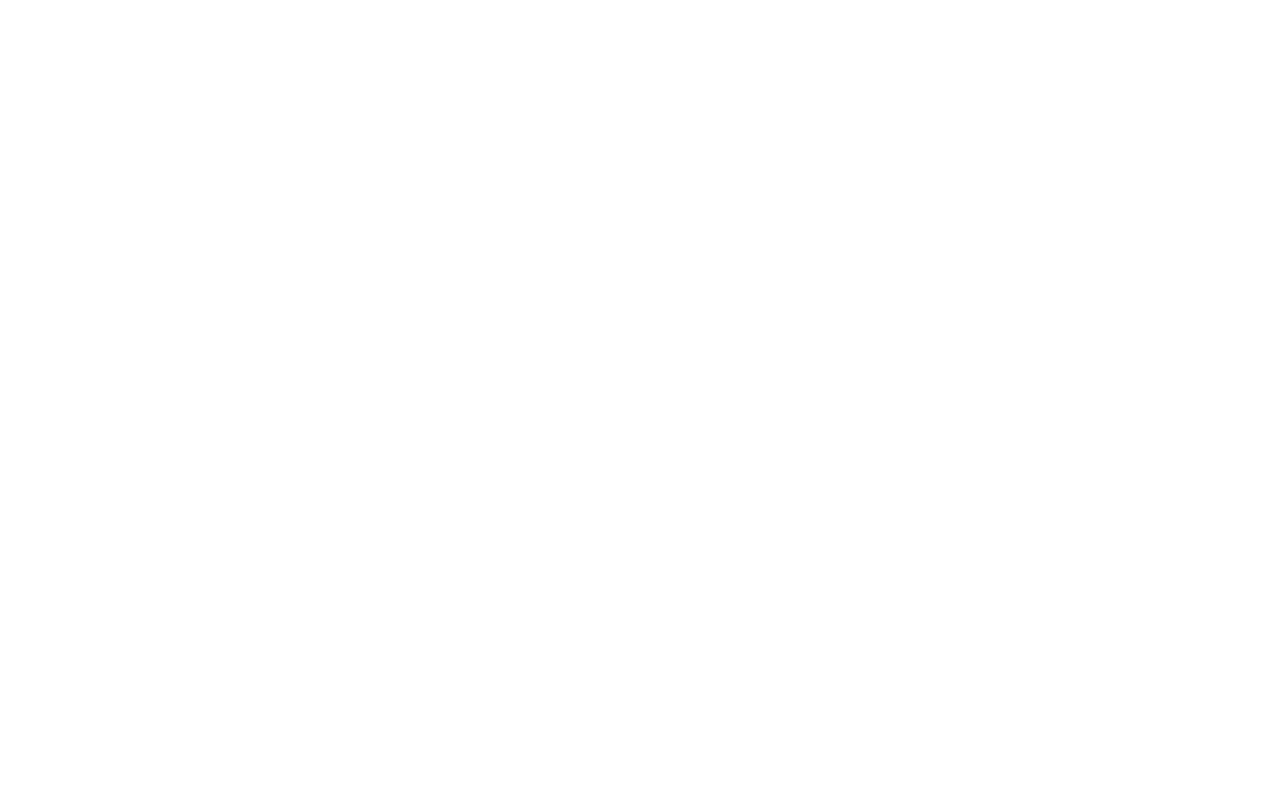
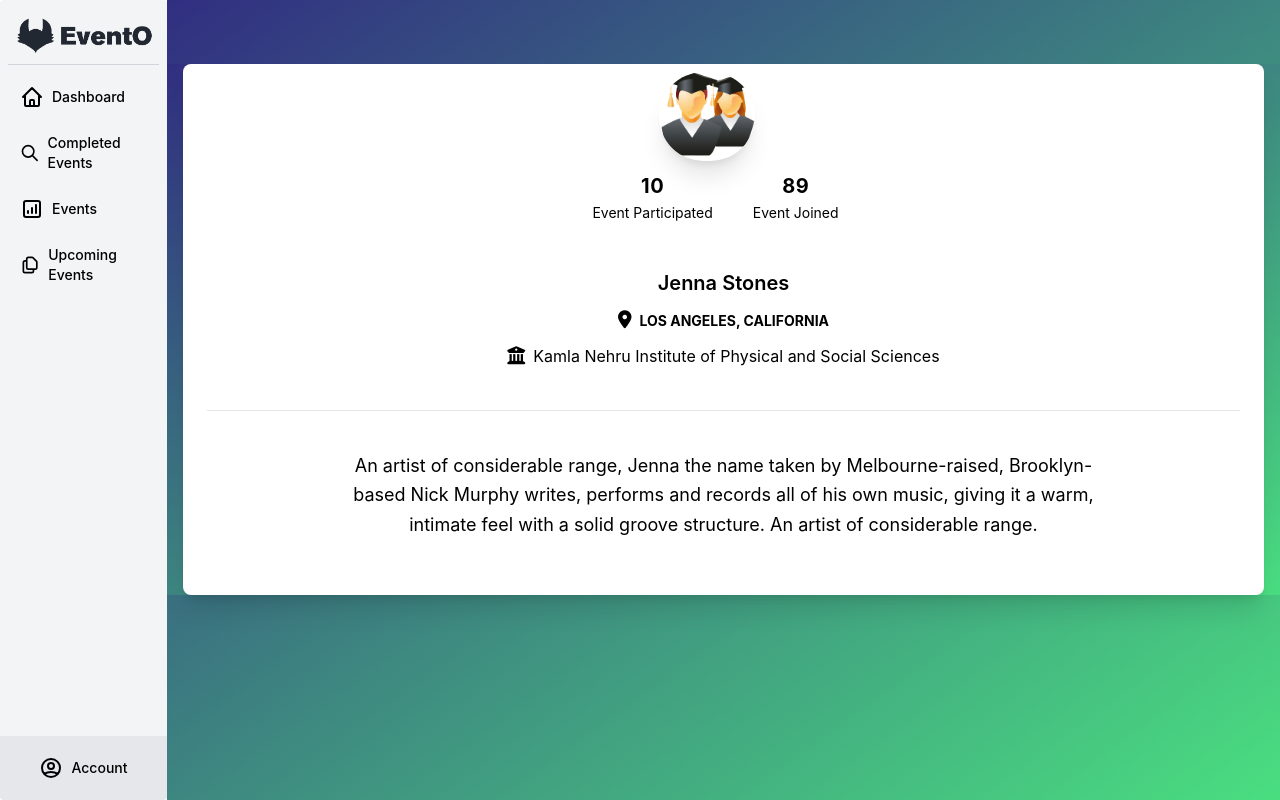
Before and after one commit to Maheep-gupta/evento-frontend, a React (Create React App) app: page /user/account in a window 1280 px wide. Before the commit this address had no page. Built offline with nearby package versions, Linux system fonts and the light colour scheme.

Commit message:
background Chnaged

```diff
--- a/src/App.js
+++ b/src/App.js
@@ -10,10 +10,11 @@
 import Dashboard from "./components/admin/Dashboard";
 import CompletedEvents from "./components/admin/CompletedEvents";
 import AdminEvent from "./components/admin/AdminEvent";
+import Account from "./components/Account";
 
 function App() {
   // This will get true after a successfull login of of the Admin
-  localStorage.setItem('adminLogged', false)
+  localStorage.setItem('adminLogged', true)
   const adminLogin = localStorage.getItem('adminLogged')
   console.log("App",adminLogin);
   return (
@@ -26,6 +27,7 @@
         <Route path="/search" exact element={<Search />} />
         <Route path="/participatedEvent" exact element={<ParticipatedEvents />} />
         <Route path="/upcomingEvent" exact element={<UpcomingEvent />} />
+        <Route path="/user/account" exact element={<Account />} />
 
         {/* Admin */}
 
@@ -39,6 +41,7 @@
         <Route path="/admin/upcomingEvent" exact element={<UpcomingEvent />} />
         <Route path="/admin/completedEvent" exact element={<CompletedEvents />} />
 
+
       </Routes>
     </>
   );
--- /dev/null
+++ b/src/components/Account.js
@@ -0,0 +1,75 @@
+import React from 'react'
+import Navbar from './Navbar'
+
+function Account() {
+    return (
+        <>
+            <div className='flex'>
+                <Navbar title='account' />
+                <div className='bg-gradient-to-tl from-green-400 to-indigo-900 w-full'>
+                    <section class=" bg-gradient-to-tl from-green-400 to-indigo-900 w-full">
+                        <div class="px-4 mx-auto">
+                            <div class="relative flex flex-col min-w-0 break-words bg-white w-full mb-6 shadow-xl rounded-lg mt-16">
+                                <div class="px-6">
+                                    <div class="flex flex-wrap justify-center">
+                                        <div class="w-full px-4 flex justify-center">
+                                            <div class="">
+                                                <img alt="..." src={require('../assets/student-icon.png')} class="shadow-xl rounded-full h-auto align-middle border-none absolute mt-2 -ml-20 lg:-ml-16 w-24" />
+                                            </div>
+                                        </div>
+                                        <div class="w-full px-4 text-center mt-20">
+                                            <div class="flex justify-center py-4 lg:pt-4 pt-8">
+
+                                                <div class="mr-4 p-3 text-center">
+                                                    <span class="text-xl font-bold block uppercase tracking-wide text-blueGray-600">
+                                                        10
+                                                    </span>
+                                                    <span class="text-sm text-blueGray-400">Event Participated</span>
+                                                </div>
+                                                <div class="lg:mr-4 p-3 text-center">
+                                                    <span class="text-xl font-bold block uppercase tracking-wide text-blueGray-600">
+                                                        89
+                                                    </span>
+                                                    <span class="text-sm text-blueGray-400">Event Joined</span>
+                                                </div>
+                                            </div>
+                                        </div>
+                                    </div>
+                                    <div class="text-center mt-4">
+                                        <h3 class="text-xl font-semibold leading-normal mb-2 text-blueGray-700 mb-2">
+                                            Jenna Stones
+                                        </h3>
+                                        <div class="text-sm leading-normal mt-0 mb-2 text-blueGray-400 font-bold uppercase">
+                                            <i class="fas fa-map-marker-alt mr-2 text-lg text-blueGray-400"></i>
+                                            Los Angeles, California
+                                        </div>
+                                        <div class="mb-2 text-blueGray-600">
+                                            <i class="fas fa-university mr-2 text-lg text-blueGray-400"></i>
+                                            Kamla Nehru Institute of Physical and Social Sciences
+                                        </div>
+                                    </div>
+                                    <div class="mt-10 py-10 border-t border-blueGray-200 text-center">
+                                        <div class="flex flex-wrap justify-center">
+                                            <div class="w-full lg:w-9/12 px-4">
+                                                <p class="mb-4 text-lg leading-relaxed text-blueGray-700">
+                                                    An artist of considerable range, Jenna the name taken
+                                                    by Melbourne-raised, Brooklyn-based Nick Murphy
+                                                    writes, performs and records all of his own music,
+                                                    giving it a warm, intimate feel with a solid groove
+                                                    structure. An artist of considerable range.
+                                                </p>
+
+                                            </div>
+                                        </div>
+                                    </div>
+                                </div>
+                            </div>
+                        </div>
+                    </section>
+                </div>
+            </div>
+        </>
+    )
+}
+
+export default Account
--- a/src/components/Events.js
+++ b/src/components/Events.js
@@ -4,10 +4,10 @@
 function Events() {
   return (
     <>
-      <div className='flex'>
+      <div className='flex '>
 
         <Navbar title='home'/>
-        <span>Event</span>
+        <div className='bg-gradient-to-tl from-green-400 to-indigo-900 w-full text-white'>Event</div>
       </div>
 
     </>
--- a/src/components/Navbar.js
+++ b/src/components/Navbar.js
@@ -17,7 +17,7 @@
                 {console.log(admin)}
                 {admin === 'true' ? <AdminNav title={title} /> : <UserNav title={title } />}
                 {/* Account */}
-                <Link className="flex items-center justify-center w-full h-16 mt-auto bg-gray-200 hover:bg-gray-300 text-black" to="#">
+                <Link className="flex items-center justify-center w-full h-16 mt-auto bg-gray-200 hover:bg-gray-300 text-black" to="/user/account">
                     <svg className="w-6 h-6 stroke-current" xmlns="http://www.w3.org/2000/svg" fill="none" viewBox="0 0 24 24" stroke="currentColor">
                         <path strokeLinecap="round" strokeLinejoin="round" strokeWidth="2" d="M5.121 17.804A13.937 13.937 0 0112 16c2.5 0 4.847.655 6.879 1.804M15 10a3 3 0 11-6 0 3 3 0 016 0zm6 2a9 9 0 11-18 0 9 9 0 0118 0z" />
                     </svg>
--- a/src/components/ParticipatedEvents.js
+++ b/src/components/ParticipatedEvents.js
@@ -7,7 +7,9 @@
             <div className='flex'>
 
                 <Navbar title='pe' />
-                <span>Participated Event</span>
+                <div className='bg-gradient-to-tl from-green-400 to-indigo-900 w-full text-white'>                <span>Participated Event</span>
+                </div>
+
             </div>
 
         </>
--- a/src/components/Search.js
+++ b/src/components/Search.js
@@ -6,7 +6,8 @@
         <>
             <div className='flex'>
                 <Navbar title='search' />
-                <span>Search</span>
+                <div className='bg-gradient-to-tl from-green-400 to-indigo-900 w-full text-white'>Search</div>
+                {/* <span>Search</span> */}
             </div>
         </>
     )
--- a/src/components/UpcomingEvent.js
+++ b/src/components/UpcomingEvent.js
@@ -9,7 +9,7 @@
             <div className='flex'>
 
                 <Navbar title='ue' />
-                <span>Upcoming Event</span>
+                <div className='bg-gradient-to-tl from-green-400 to-indigo-900 w-full text-white'> Upcoming Event</div>
             </div>
         </>
     )
--- a/src/components/admin/AdminEvent.js
+++ b/src/components/admin/AdminEvent.js
@@ -4,20 +4,20 @@
 
 function AdminEvent() {
   const adminLogin = localStorage.getItem('adminLogged')
-  console.log("local-event",adminLogin);
+  console.log("local-event", adminLogin);
   return (
     <>
       {adminLogin === 'true' ?
-            <div className='flex'>
+        <div className='flex'>
 
           <Navbar title='adEvent' admin={true} />
           {/* @MOHIT write code in this div */}
-          <div>
+          <div className='bg-gradient-to-tl from-green-400 to-indigo-900 w-full text-white'>
 
             <span>Admin Event haa kar dunga mai </span>
           </div>
-          </div>:<Navigate to='/auth/login'/>
-            }
+        </div > : <Navigate to='/auth/login' />
+      }
     </>
 
   )
--- a/src/components/admin/CompletedEvents.js
+++ b/src/components/admin/CompletedEvents.js
@@ -12,7 +12,7 @@
 
           <Navbar title='completedEvents' admin={true} />
           {/* @MOHIT write code in this div */}
-          <div>
+          < div className='bg-gradient-to-tl from-green-400 to-indigo-900 w-full text-white'>
 
             <span>CompletedEvents</span>
           </div>
--- a/src/components/admin/Dashboard.js
+++ b/src/components/admin/Dashboard.js
@@ -14,7 +14,7 @@
 
             <Navbar title='dashboard' admin={true} />
             {/* @MOHIT write code in this div */}
-            <div>Dashboard</div>
+                            <div className='bg-gradient-to-tl from-green-400 to-indigo-900 w-full text-white'>Dashboard</div>
           </div>
           :
           <Navigate to='/' />
```
Also changed, not shown: src/assets/student-icon.png (added).
